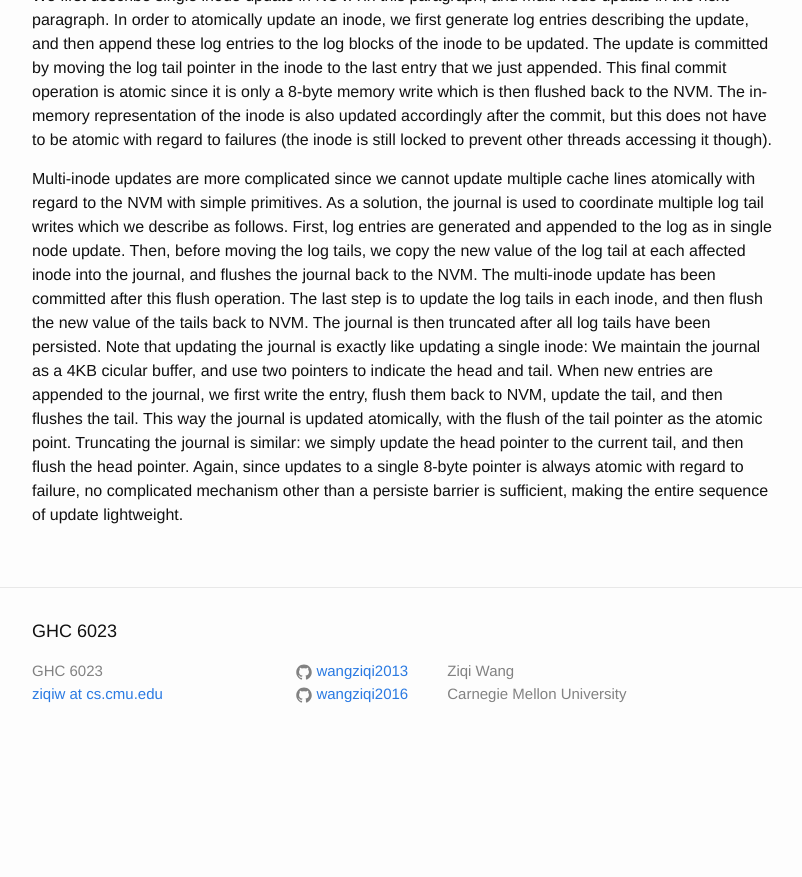
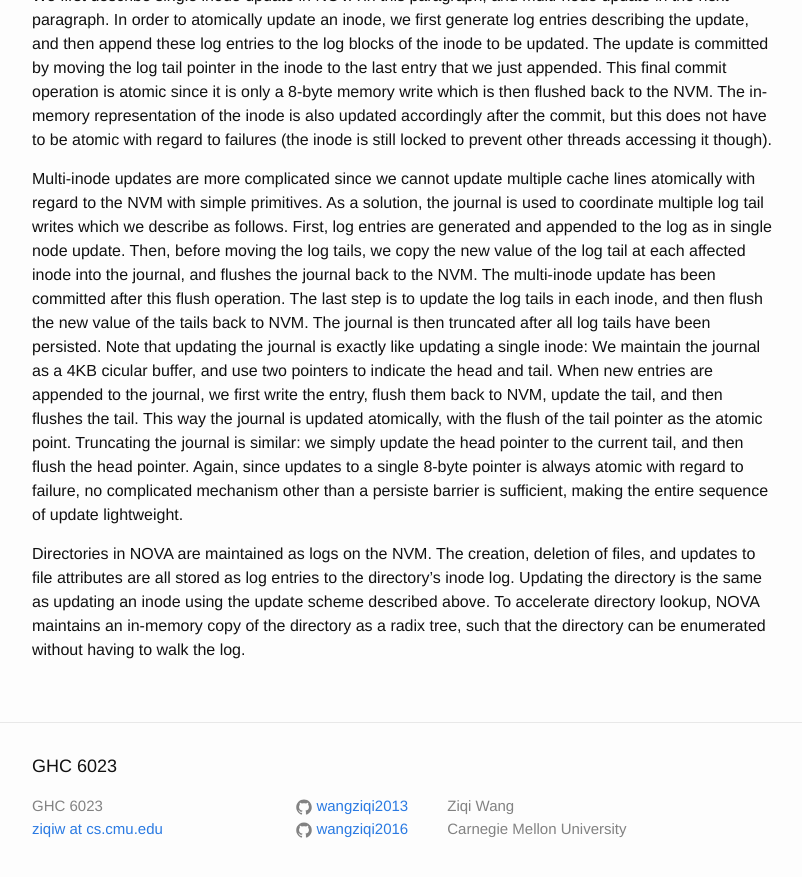
Before and after one commit to wangziqi2013/wangziqi2013.github.io, a Jekyll site: the page built from _posts/2019-10-26-nova.markdown, in a window 1280 px wide and 900 px high, scrolled down 1969 px. Shown: the top 877 px of the window, without its empty margins (238-1040 px from the left). Built offline with Jekyll 4.4.1, drawn with Linux system fonts in a browser that asks for light colours; before the commit the page ends 2734 px from its top, so only the background shows below that.

Commit message:
Adding directory

```diff
--- a/_posts/2019-10-26-nova.markdown
+++ b/_posts/2019-10-26-nova.markdown
@@ -87,3 +87,8 @@ is updated atomically, with the flush of the tail pointer as the atomic point. T
 update the head pointer to the current tail, and then flush the head pointer. Again, since updates to a single 8-byte
 pointer is always atomic with regard to failure, no complicated mechanism other than a persiste barrier is sufficient, making
 the entire sequence of update lightweight.
+
+Directories in NOVA are maintained as logs on the NVM. The creation, deletion of files, and updates to file attributes are
+all stored as log entries to the directory's inode log. Updating the directory is the same as updating an inode using the
+update scheme described above. To accelerate directory lookup, NOVA maintains an in-memory copy of the directory as a
+radix tree, such that the directory can be enumerated without having to walk the log.
```
